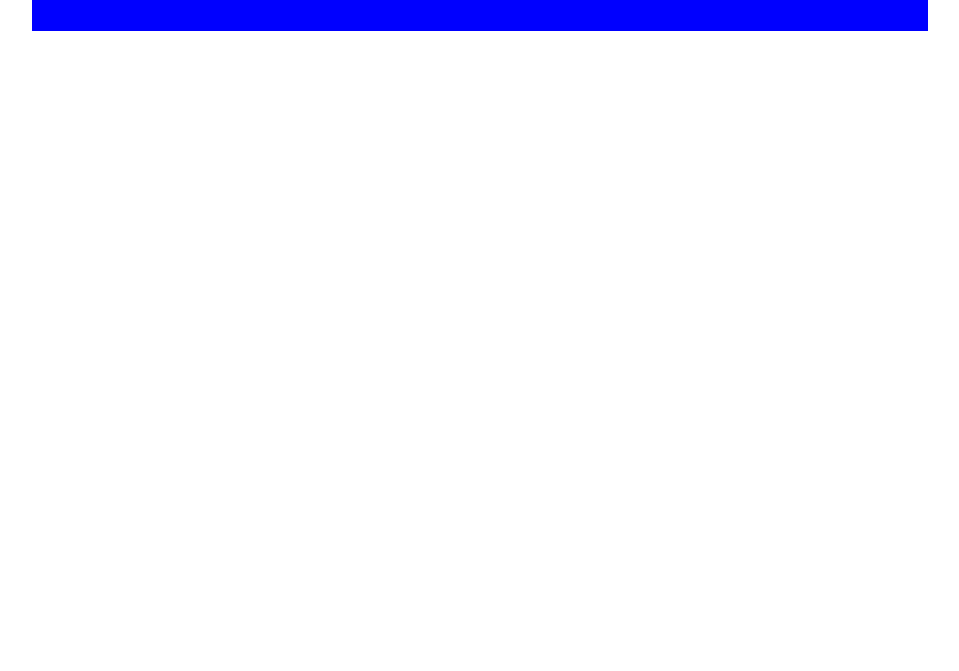
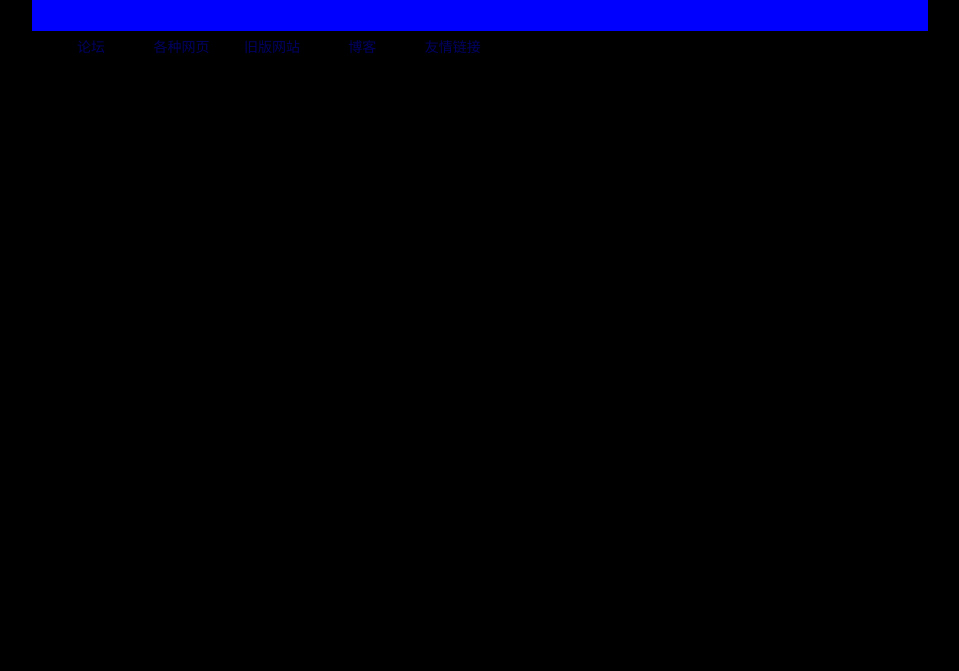
Before and after one commit to SilverBlog-theme/retrotcdw, a website with bundled scripts: page index.html in a window 1280 px wide. Shown: the part 129-800 px from the top of the page, without its empty margins (160-1119 px from the left). Built offline with nearby package versions, Linux system fonts and the light colour scheme; files whose address does not match are found by name.

Commit message:
头部基本完成

```diff
--- a/index.html
+++ b/index.html
@@ -15,6 +15,17 @@
                 <p>屠城大王部落格是最好的网站！</p>
             </div>
         </header>
+        <nav>
+            <div class="padding left"></div>
+            <ul>
+                <li><a href="#">论坛</a></li>
+                <li><a href="#">各种网页</a></li>
+                <li><a href="#">旧版网站</a></li>
+                <li><a href="#">博客</a></li>
+                <li><a href="#">友情链接</a></li>
+            </ul>
+            <div class="padding right"></div>
+        </nav>
     </div>
     <script src="/static/bundle.js"></script>
 </body>
--- a/source/scss/index.scss
+++ b/source/scss/index.scss
@@ -2,7 +2,9 @@
 
 body {
     font-size: 16px;
+    font-family: PingFangSC-Regular, PingFangTC-Regular, PingFangHK-Regular, SimSun, sans-serif;
     margin: 0;
+    background-color: #000;
 }
 
 .container {
@@ -32,4 +34,50 @@ body {
             }
         }
     }
+    nav {
+        height: 2.0625em;
+        background-image: url(img/line.png);
+        .padding {
+            width: 1em;
+            height: 100%;
+            &.left {
+                float: left;
+                background-image: url(img/left.png);
+                background-repeat: no-repeat;
+                background-position: left;
+            }
+            &.right {
+                float: right;
+                background-image: url(img/right.png);
+                background-repeat: no-repeat;
+                background-position: right;
+            }
+        }
+        ul {
+            float: left;
+            margin: 0;
+            padding: 0;
+            height: 100%;
+            li {
+                display: inline-block;
+                width: 5.375em;
+                height: 100%;
+                a {
+                    width: 100%;
+                    height: 100%;
+                    font-size: 0.875em;
+                    display: flex;
+                    justify-content: center;
+                    align-items: center;
+                    color: #000060;
+                    text-decoration: none;
+                    &:hover {
+                        color: #6699FF;
+                        text-decoration: underline;
+                        background-image: url(img/btn.png);
+                    }
+                }
+            }
+        }
+    }
 }
```
